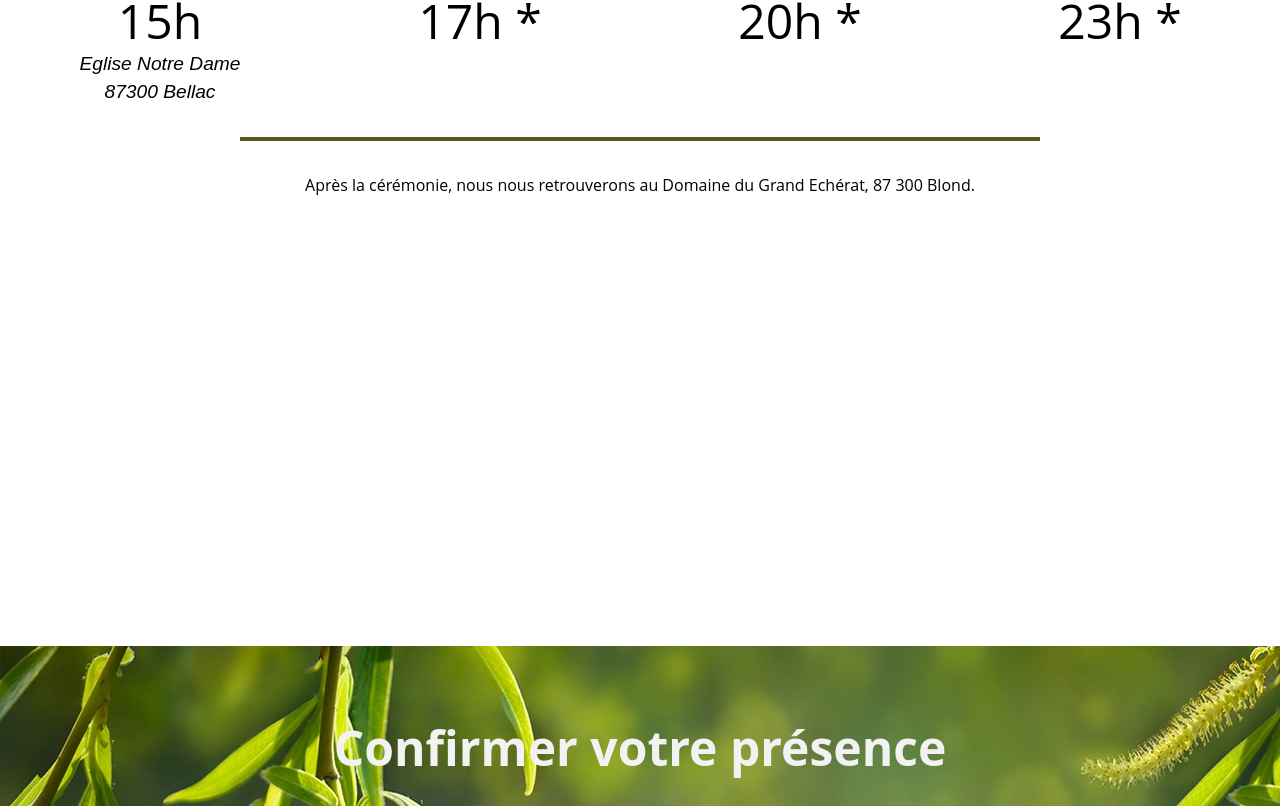
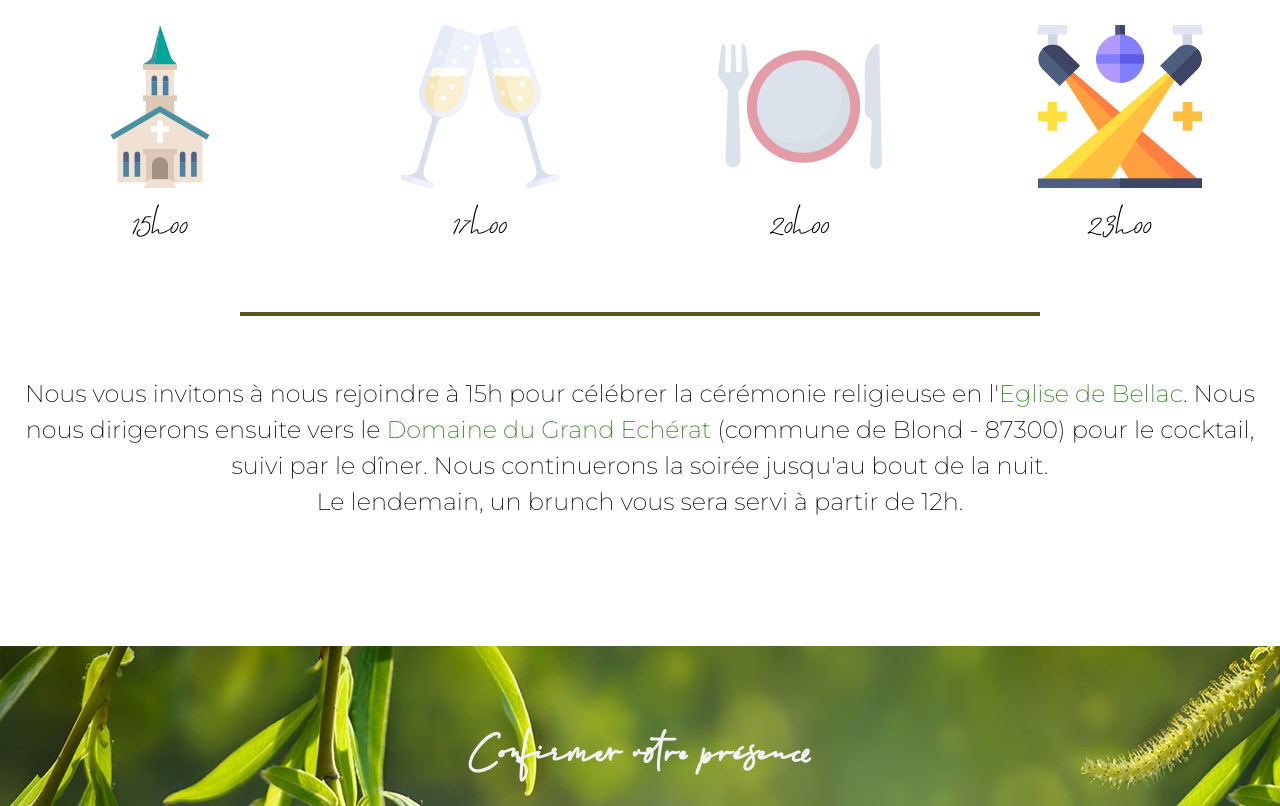
Before and after one commit to charlottel91/wedding-2022-client, a React (Create React App) app: page /programme in a window 1280 px wide. Shown: the part 954-1760 px from the top of the page. Built offline with nearby package versions, Linux system fonts and the light colour scheme; no server answers; sample sign-in values are in the browser's storage; the HTML template or start-up script is replaced by a standard one.

Commit message:
Add page program and css.

```diff
--- a/src/component/HideAppBar.js
+++ b/src/component/HideAppBar.js
@@ -19,7 +19,7 @@ import Sleep from '../pages/Sleep';
 
 const useStyles = makeStyles({
   appBarDesktop: {
-    ['@media (max-width:781px)']: {
+    ['@media (max-width:780px)']: {
       display: 'none',
     },
   },
--- a/src/pages/Program.js
+++ b/src/pages/Program.js
@@ -1,6 +1,7 @@
+/* eslint-disable max-len */
 import React from 'react';
 import {makeStyles} from '@material-ui/core/styles';
-import {Container, Typography} from '@material-ui/core';
+import {Box, Container, Typography} from '@material-ui/core';
 
 import Cheers from '../assets/cheers.svg';
 import Church from '../assets/church.svg';
@@ -12,29 +13,50 @@ const useStyles = makeStyles({
     backgroundColor: '#FFF',
     width: '100%',
     minHeight: '100vh',
+    display: 'flex',
+    flexDirection: 'column',
+    justifyContent: 'flex-end',
+    ['@media (min-width:780px)']: {
+      padding: '7rem 0',
     },
-  firstContainer: {
+    ['@media (max-width:780px)']: {
+      padding: '1rem',
+    },
+  },
+  title: {
+    flex: 1,
+  },
+  containerPage: {
+    ['@media (max-width:780px)']: {
+      flex: 3,
+      paddingBottom: '1.5rem',
+    },
+    flex: 6,
+    display: 'flex',
+    flexDirection: 'column',
+    justifyContent: 'space-around',
+  },
+  containerIcons: {
     display: 'flex',
     flexDirection: 'row',
-    paddingTop: '2rem',
+    ['@media (max-width:780px)']: {
+      flexWrap: 'wrap',
+      flexDirection: 'row',
+    },
+  },
+  section: {
+    flex: '50%',
   },
   img: {
-    width: '40%',
+    width: '60%',
   },
   line: {
     margin: '2rem 15rem',
     height: '4px',
     backgroundColor: '#595622',
+    ['@media (max-width:780px)']: {
+      display: 'none',
     },
-  body2: {
-    fontStyle: 'italic',
-  },
-  adress: {
-    display: 'flex',
-    flexDirection: 'row',
-  },
-  typo_adress: {
-    margin: 'auto',
   },
 });
 
@@ -42,38 +64,45 @@ const Program = () => {
   const classes = useStyles();
 
   return (
-    <div className={classes.container}>
-      <div className={classes.firstContainer}>
+    <Container className={classes.container}>
+      <Typography className={classes.title} variant="h2">
+        Programme
+      </Typography>
+      <div className={classes.containerPage}>
+        <div className={classes.containerIcons}>
           <Container className={classes.section}>
             <img src={Church} className={classes.img} alt="Eglise" />
-          <Typography variant="h4">15h</Typography>
-          <Typography className={classes.body2} variant="body2">
-            Eglise Notre Dame
-            <br />
-            87300 Bellac
-          </Typography>
+            <Typography variant="h4">15h00</Typography>
           </Container>
           <Container className={classes.section}>
             <img src={Cheers} className={classes.img} alt="Toast" />
-          <Typography variant="h4">17h *</Typography>
+            <Typography variant="h4">17h00</Typography>
           </Container>
           <Container className={classes.section}>
             <img src={Plates} className={classes.img} alt="Toast" />
-          <Typography variant="h4">20h *</Typography>
+            <Typography variant="h4">20h00</Typography>
           </Container>
           <Container className={classes.section}>
             <img src={Dancefloor} className={classes.img} alt="Toast" />
-          <Typography variant="h4">23h *</Typography>
+            <Typography variant="h4">23h00</Typography>
           </Container>
         </div>
         <div className={classes.line} />
-      <div className={classes.adress}>
-        <Typography className={classes.typo_adress}>
-          Après la cérémonie, nous nous retrouverons au Domaine du Grand Echérat, 87 300
-          Blond.{' '}
+        <Typography variant="body1">
+          Nous vous invitons à nous rejoindre à 15h pour célébrer la cérémonie religieuse
+          en l&apos;
+          <Box style={{color: '#1A8205', display: 'inline'}}>Eglise de Bellac</Box>. Nous
+          nous dirigerons ensuite vers le{' '}
+          <Box style={{color: '#1A8205', display: 'inline'}}>
+            Domaine du Grand Echérat{' '}
+          </Box>
+          (commune de Blond - 87300) pour le cocktail, suivi par le dîner. Nous
+          continuerons la soirée jusqu&apos;au bout de la nuit.
+          <br />
+          Le lendemain, un brunch vous sera servi à partir de 12h.
         </Typography>
       </div>
-    </div>
+    </Container>
   );
 };
 
--- a/src/style/theme.js
+++ b/src/style/theme.js
@@ -32,8 +32,20 @@ const theme = createTheme({
       fontSize: '6em',
       fontFamily: '"Allison", Open Sans',
     },
+    h2: {
+      ['@media (min-width:780px)']: {
+        fontSize: '2em',
+        fontFamily: 'Montserrat, sans-serif',
+      },
+      fontSize: '1.5em',
+    },
     h5: {
-      fontSize: '1em',
+      ['@media (min-width:1280px)']: {
+        fontSize: '1.3em',
+      },
+      ['@media (max-width:1280px)']: {
+        fontSize: '1.1em',
+      },
       fontFamily: 'Montserrat, sans-serif',
       '&:hover': {
         fontFamily: 'Montserrat, sans-serif',
@@ -45,7 +57,22 @@ const theme = createTheme({
     },
     h4: {
       fontSize: '3em',
-      fontFamily: '"Brandon", Open Sans',
+      fontFamily: '"Allison", Open Sans',
+    },
+    body1: {
+      ['@media (min-width:1280px)']: {
+        fontSize: '1.5em',
+      },
+      ['@media (max-width:1280px && min-width:380px)']: {
+        fontSize: '1.1em',
+        padding: '1rem',
+      },
+      ['@media (max-width:380px)']: {
+        fontSize: '0.7em',
+        padding: '1rem',
+      },
+      fontSize: '1em',
+      fontFamily: 'Montserrat, sans-serif',
     },
     body2: {
       fontSize: '1.2em',
```
Lines whose indentation alone changed are shown as unchanged.
